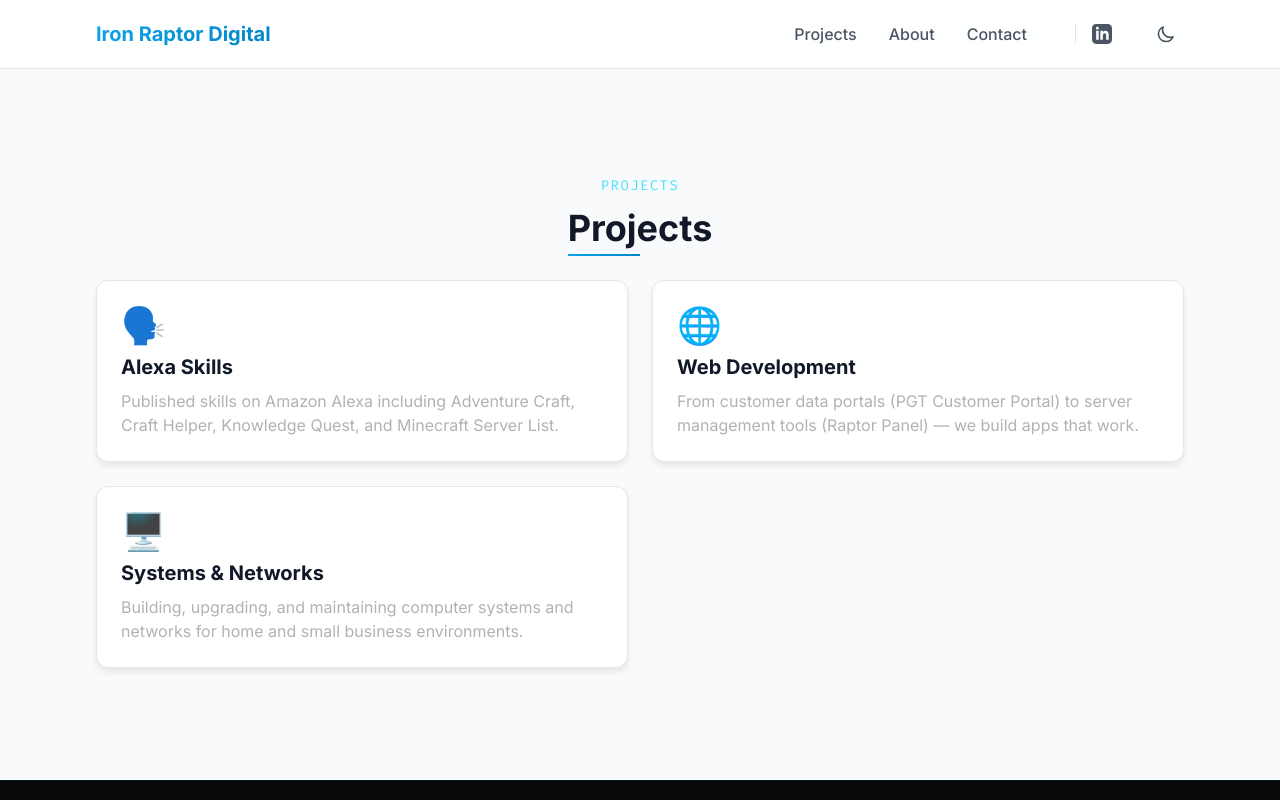
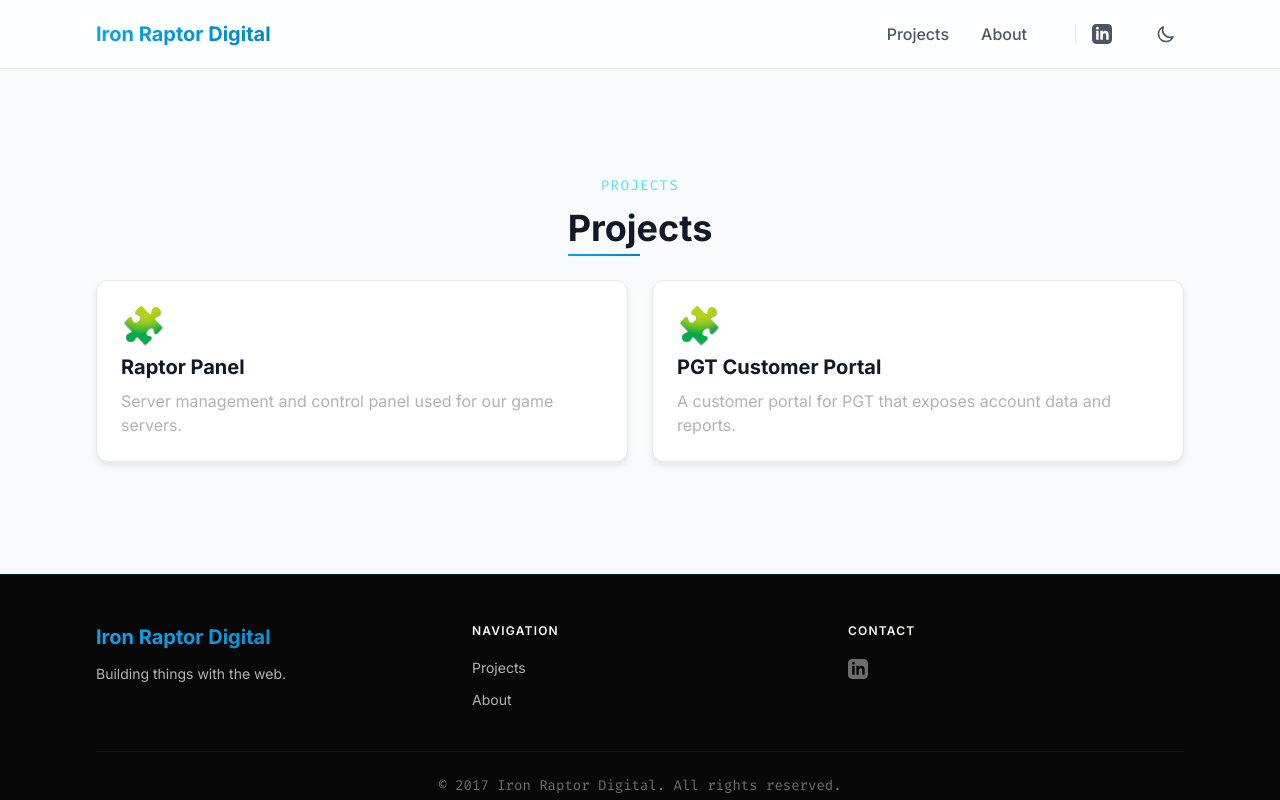
Before and after one commit to khanjal/iron-raptor-digital, an Angular app: page /projects in a window 1280 px wide. Shown: the top 800 px of the page. Built offline with nearby package versions, Linux system fonts and the light colour scheme.

Commit message:
Enhance projects metadata, generalize header nav, remove contact from home, update projects components

```diff
--- a/src/app/header/header.component.html
+++ b/src/app/header/header.component.html
@@ -10,8 +10,8 @@
       <!-- Desktop Nav + actions -->
       <div class="hidden md:flex gap-8 items-center">
         @for (item of config.nav; track item.fragment) {
-          @if (item.fragment === 'projects') {
-            <a routerLink="/projects" class="text-secondary hover:text-accent font-medium transition-colors">
+          @if (item.path) {
+            <a [routerLink]="item.path" class="text-secondary hover:text-accent font-medium transition-colors">
               {{ item.label }}
             </a>
           } @else {
@@ -114,11 +114,19 @@
       <div (click)="$event.stopPropagation()" class="md:hidden mt-4 border-t border-soft pt-4">
         <div class="flex flex-col gap-4">
           @for (item of config.nav; track item.fragment) {
-            <a (click)="mobileNavigate($event, item.fragment)"
-               href="#{{ item.fragment }}"
-               class="text-secondary hover:text-accent transition-colors font-medium">
-              {{ item.label }}
-            </a>
+            @if (item.path) {
+              <a (click)="mobileNavigate($event, item.path)"
+                 href="{{ item.path }}"
+                 class="text-secondary hover:text-accent transition-colors font-medium">
+                {{ item.label }}
+              </a>
+            } @else {
+              <a (click)="mobileNavigate($event, item.fragment)"
+                 href="#{{ item.fragment }}"
+                 class="text-secondary hover:text-accent transition-colors font-medium">
+                {{ item.label }}
+              </a>
+            }
           }
           @if (config.social.email) {
             <div class="pt-3 border-t border-soft">
--- a/src/app/header/header.component.ts
+++ b/src/app/header/header.component.ts
@@ -21,16 +21,18 @@
     this.mobileOpen = !this.mobileOpen;
   }
 
-  mobileNavigate(event: Event, fragment: string) {
+  mobileNavigate(event: Event, fragmentOrPath: string) {
     event.preventDefault();
     event.stopPropagation();
     this.mobileOpen = false;
 
-    if (fragment === 'projects') {
-      setTimeout(() => this.router.navigate(['/projects']), 80);
+    // If this looks like a route path, navigate; otherwise scroll to fragment
+    if (fragmentOrPath && fragmentOrPath.startsWith('/')) {
+      setTimeout(() => this.router.navigate([fragmentOrPath]), 80);
       return;
     }
 
+    const fragment = fragmentOrPath;
     setTimeout(() => {
       const el = document.getElementById(fragment);
       if (!el) return;
--- a/src/app/home/home.component.html
+++ b/src/app/home/home.component.html
@@ -2,4 +2,4 @@
 <app-services></app-services>
 <app-about></app-about>
 <app-testimonials></app-testimonials>
-<app-contact></app-contact>
+<!-- Contact removed per project requirements (no contact page) -->
--- a/src/app/projects/project-detail.component.ts
+++ b/src/app/projects/project-detail.component.ts
@@ -19,6 +19,8 @@
     const raw = this.route.snapshot.paramMap.get('id') || '';
     const id = decodeURIComponent(raw);
     const slug = (s: string) => s.toLowerCase().replace(/\s+/g, '-');
-    this.project = this.config.services.find((p: any) => slug(p.title) === id) || null;
+    this.project = (this.config.projects || []).find((p: any) => p.slug === id)
+      || this.config.services.find((p: any) => slug(p.title) === id)
+      || null;
   }
 }
--- a/src/app/projects/projects-list.component.html
+++ b/src/app/projects/projects-list.component.html
@@ -7,6 +7,15 @@
     </div>
 
     <div class="grid grid-cols-1 md:grid-cols-2 gap-6">
+      @if (config.projects && config.projects.length) {
+        @for (proj of config.projects; track proj.slug) {
+          <div class="card cursor-pointer" (click)="open(proj.title)">
+            <div class="text-4xl mb-2 select-none">{{ proj.icon || '🧩' }}</div>
+            <h3 class="text-xl font-bold">{{ proj.title }}</h3>
+            <p class="text-text-secondary mt-2">{{ proj.description }}</p>
+          </div>
+        }
+      } @else {
         @for (proj of config.services; track proj.title) {
           <div class="card cursor-pointer" (click)="open(proj.title)">
             <div class="text-4xl mb-2 select-none">{{ proj.icon }}</div>
@@ -14,6 +23,7 @@
             <p class="text-text-secondary mt-2">{{ proj.description }}</p>
           </div>
         }
+      }
     </div>
 
   </div>
--- a/src/app/site.config.ts
+++ b/src/app/site.config.ts
@@ -6,6 +6,15 @@
 export interface NavItem {
   label: string;
   fragment: string;
+  path?: string;
+}
+
+export interface ProjectDetail {
+  slug: string;
+  title: string;
+  description: string;
+  longDescription?: string[];
+  links?: { label: string; url: string }[];
 }
 
 export interface Service {
@@ -94,9 +103,8 @@
 
   // ── Navigation (fragment maps to a section id on the home page) ───────────
   nav: [
-    { label: 'Projects', fragment: 'services' },
-    { label: 'About',    fragment: 'about'    },
-    { label: 'Contact',  fragment: 'contact'  },
+    { label: 'Projects', fragment: 'services', path: '/projects' },
+    { label: 'About',    fragment: 'about' },
   ],
 
   // ── Social / contact ───────────────────────────────────────────────────────
@@ -160,6 +168,31 @@
     items:            [],
   },
 
+  // Rich projects metadata (used on /projects list and detail pages)
+  projects: [
+    {
+      slug: 'raptor-panel',
+      title: 'Raptor Panel',
+      description: 'Server management and control panel used for our game servers.',
+      longDescription: [
+        'Raptor Panel is an internal tool used to manage server instances, perform backups, and view uptime metrics.',
+        'It includes user roles, scheduled tasks, and integrations for remote console access.',
+      ],
+      links: [
+        { label: 'Repo / Docs', url: '#' }
+      ],
+    },
+    {
+      slug: 'pgt-customer-portal',
+      title: 'PGT Customer Portal',
+      description: 'A customer portal for PGT that exposes account data and reports.',
+      longDescription: [
+        'PGT Customer Portal is a web application that provides account management, reporting dashboards, and file uploads for customers.',
+      ],
+      links: [],
+    },
+  ],
+
   // ── Contact section ────────────────────────────────────────────────────────
   contact: {
     heading:    'Get in Touch',
```
Lines whose indentation alone changed are shown as unchanged.
